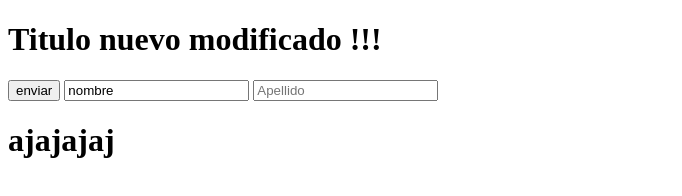
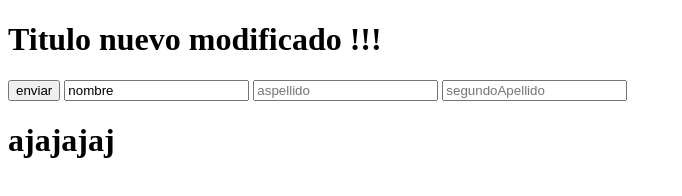
Before and after one commit to hombrepizza/hello-world-git, a plain HTML site: page index.html in a window 1280 px wide. Shown: the whole page, without its empty margins (0-682 px from the left). Drawn offline with Linux system fonts and the light colour scheme.

Commit message:
Se agregó segundoApellido

```diff
--- a/index.html
+++ b/index.html
@@ -12,7 +12,8 @@
     <form action="#" method="get">
     <input type="button" value ="enviar">
     <input type="text" value ="nombre">
-    <input type="text" placeholder="Apellido">
+    <input type="text" placeholder="aspellido">
+    <input type="text" placeholder="segundoApellido">
 
     </form>
     <h1>ajajajaj</h1>
```
